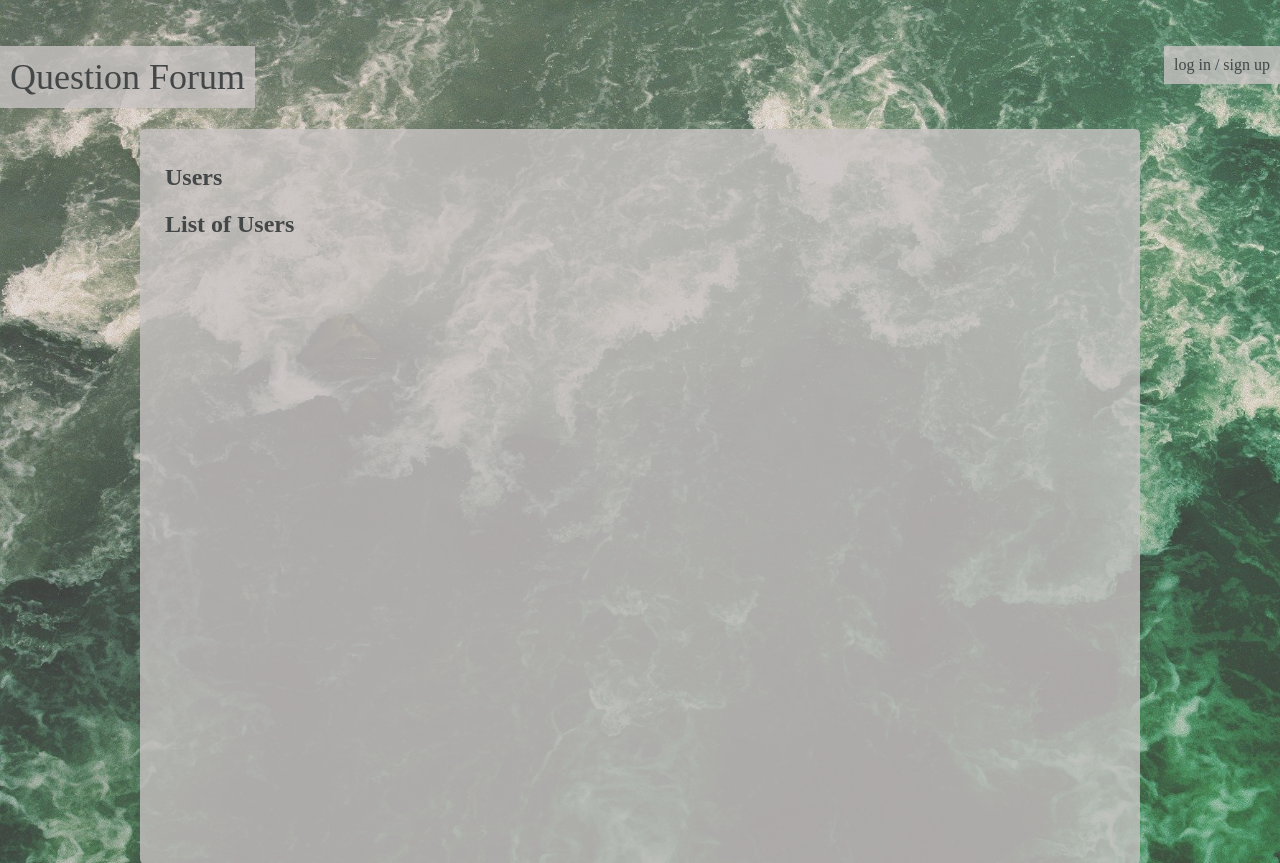
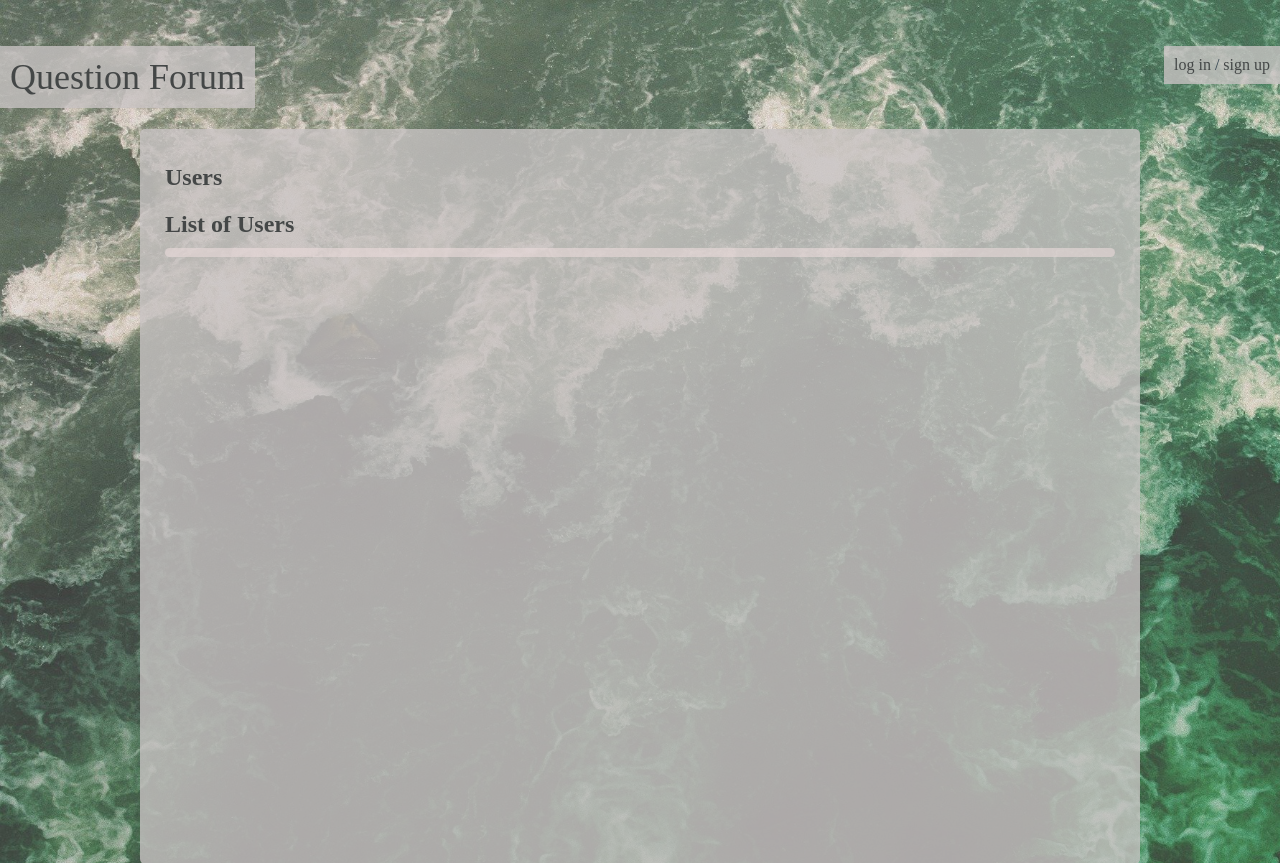
Before and after one commit to Pietrus914/Ask-mate, a Flask app: template templates/users.html in a window 1280 px wide. Shown: the top 863 px of the page. Run offline with Flask 2, Linux system fonts and the light colour scheme; the template is opened without the code that fills it, so the values that code supplies are empty; some libraries are stand-ins or nearby versions.

Commit message:
users list template , css

```diff
--- a/static/css/main.css
+++ b/static/css/main.css
@@ -412,15 +412,41 @@ img {
 }
 
 
-.table_headers, .table_row {
-    display: flex;
+/*.table_headers, .table_row {*/
+/*    display: flex;*/
+/*    text-align: center;*/
+/*    justify-content: space-between;*/
+/*    padding: 1em 0;*/
+/*    !*background-color: purple;*!*/
+/*}*/
+
+.table_headers {
+    /*background-color: #4e4e7a;*/
+    max-width: 14.285%;
+    width: 14.285%;
     text-align: center;
-    justify-content: space-between;
-    padding: 1em 0;
-    /*background-color: purple;*/
-
+    justify-items: center;
+    padding: 1em;
+    font-size: 107%;
 
 }
+
+.table_users {
+    display: flex;
+    flex-wrap: wrap;
+    background-color: rgba(233, 219, 219, 0.6);
+    border-radius: 5px;
+    padding: 1% 3% 0 3%;
+    }
+
+.table_users .table_cell {
+    width: 14.285%;
+    white-space: nowrap;
+    overflow: hidden;
+    text-overflow: ellipsis;
+    max-width: 14.285%;
+}
+
 
 /*.table_row {*/
 /*    display: flex;*/
@@ -430,11 +456,12 @@ img {
 /*}*/
 
 .table_cell {
-    flex-grow: 1;
-    width: 100%;
+    /*flex-grow: 1;*/
+    /*width: 100%;*/
     text-align: center;
     justify-items: center;
     padding: 1em;
+
 }
 /* w <a> data-tooltip="Edit"
 /*[data-tooltip]:before {*/
--- a/templates/users.html
+++ b/templates/users.html
@@ -9,13 +9,13 @@
         <h2>List of Users</h2>
     </div>
         <div class="main">
-            <div class="table_headers">
+            <div class="table_users">
                 {% for header in table_headers %}
-                <div class="table_cell">{{ header }}</div>
+                <div class="table_headers">{{ header }}</div>
                 {% endfor %}
-            </div>
+{#            </div>#}
             {% for user in users %}
-            <div class="table_row">
+{#            <div class="table_row">#}
                 <div class="table_cell">{{ user.id }}</div>
                 <div class="table_cell">{{ user.mail }}</div>
                 <div class="table_cell">{{ user.reputation }}</div>
@@ -23,9 +23,9 @@
                 <div class="table_cell">{{ user.number_of_question }}</div>
                 <div class="table_cell">{{ user.number_of_answer }}</div>
                 <div class="table_cell">{{ user.number_of_comment }}</div>
+            {% endfor %}
+            </div>
 
-            </div>
-            {% endfor %}
         </div>
 
 </div>
```
